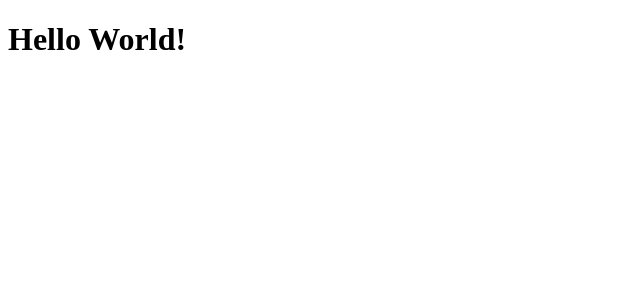
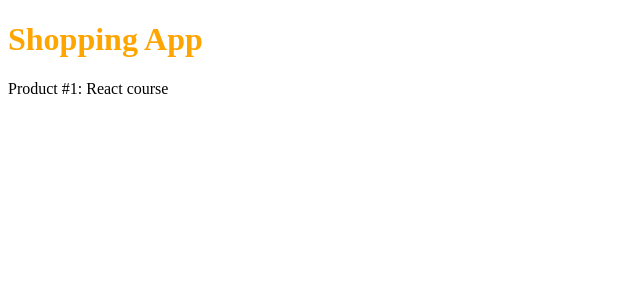
Before and after one commit to sabasaber/React-course, a React (Create React App) app: page / in a window 1280 px wide. Shown: the top 300 px of the page, without its empty margins (0-640 px from the left). Built offline with nearby package versions, Linux system fonts and the light colour scheme.

Commit message:
Product component imported and used

```diff
--- a/src/App.js
+++ b/src/App.js
@@ -1,9 +1,12 @@
-import React from 'react';
+import Product from './components/Product/Product';
 
 const App = () => {
-    return React.createElement("h1",
-    {id:"FirstH1"},
-    "Hello World!"
-    );
+    return (
+        <div>
+          <h1 style={{ color: 'orange' }}>Shopping App</h1>
+          <Product/>
+        </div>
+
+    )
 };
 export default App;
```
